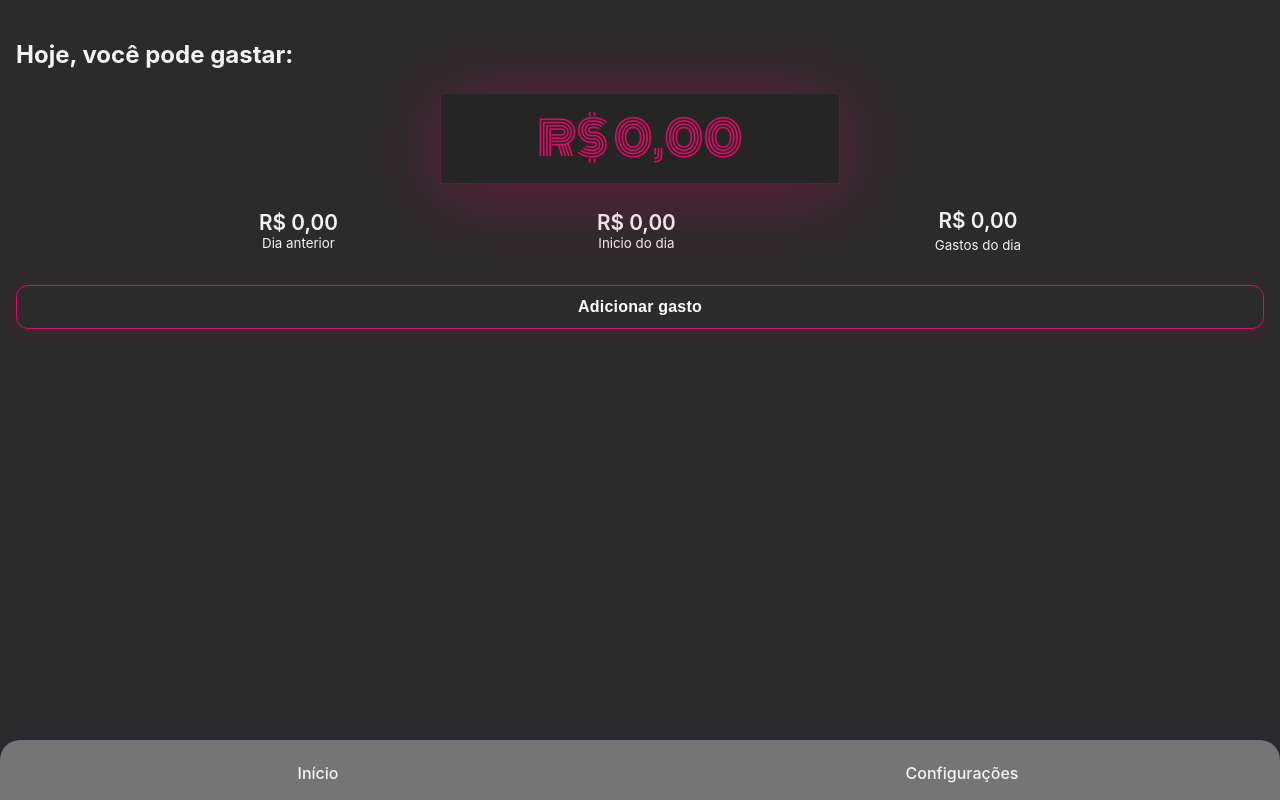
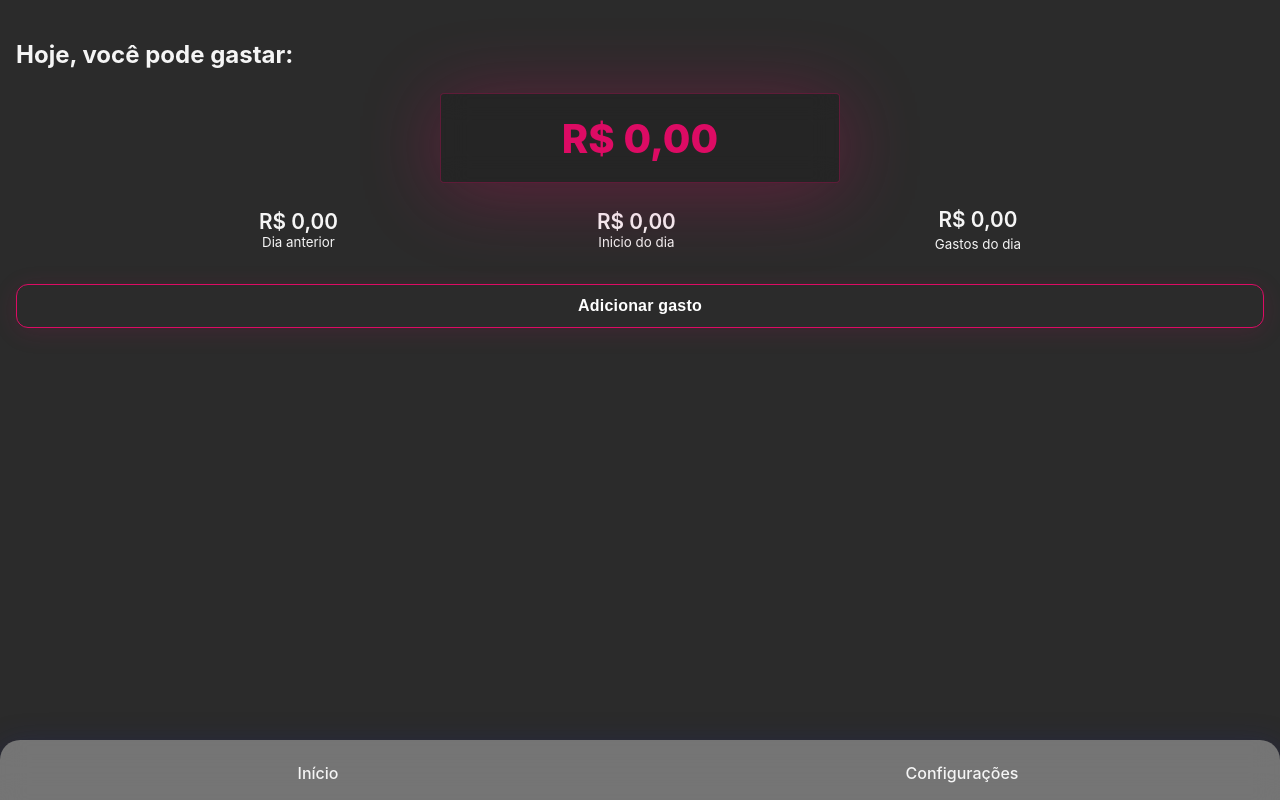
Before and after one commit to MatheusBueno/app-financas, a Next.js app: page / in a window 1280 px wide. Built offline with nearby package versions, Linux system fonts and the light colour scheme.

Commit message:
feat: update home style

```diff
--- a/src/components/home/money-card/styles.ts
+++ b/src/components/home/money-card/styles.ts
@@ -6,22 +6,22 @@ export const MoneyCardContent = styled.div`
   max-width: 400px;
   min-height: 90px;
   margin: 24px auto;
+  display: flex;
+  justify-content: center;
+  align-items: center;
+
   border: 1px solid ${(props) => props.theme.colors.primary}50;
   border-radius: ${(p) => p.theme.mensure.baseRadius}px;
-  display: flex;
-  justify-content: center;
-  flex-direction: column;
-
   background-color: #00000020;
-  box-shadow: 0 8px 80px 0 ${(props) => props.theme.colors.primary}60;
+  box-shadow: 0 8px 80px 0 ${(props) => props.theme.colors.primary}50;
   backdrop-filter: blur(13.5px);
   -webkit-backdrop-filter: blur(13.5px);
 `;
 
 export const DailyCash = styled.span<{ value: number }>`
   text-align: center;
-  font-family: "Monoton", cursive;
-  font-size: 2.9rem;
+  font-size: 2.5rem;
+  font-weight: 800;
   color: ${(props) => props.theme.colors.primary};
 
   color: ${(p) =>
```
